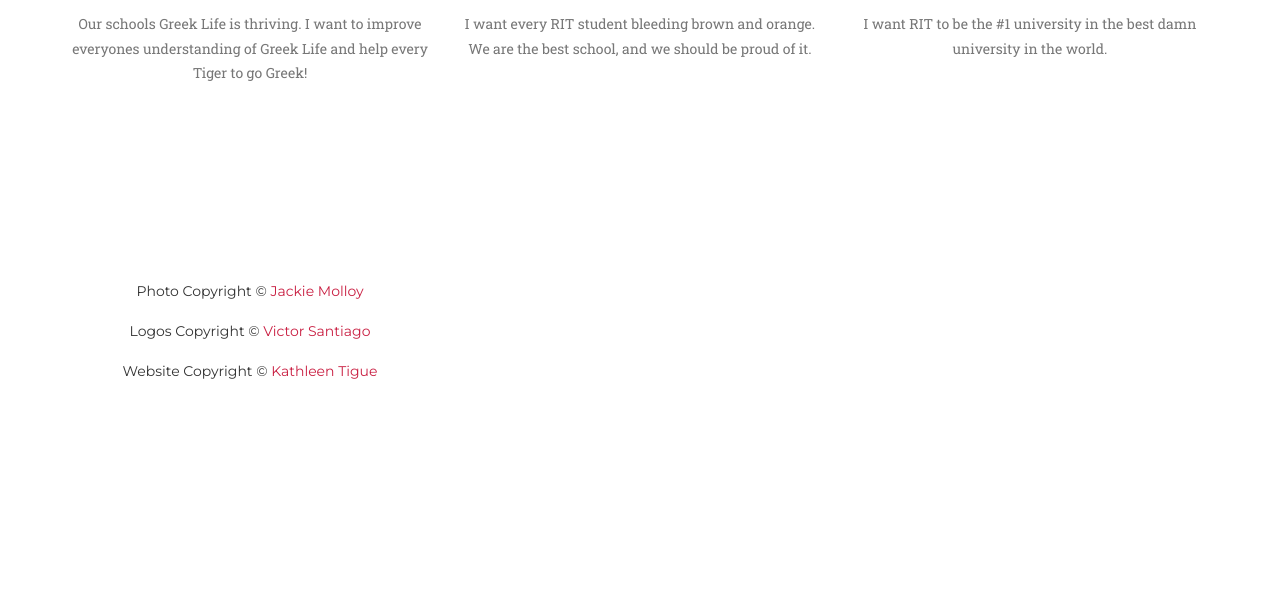
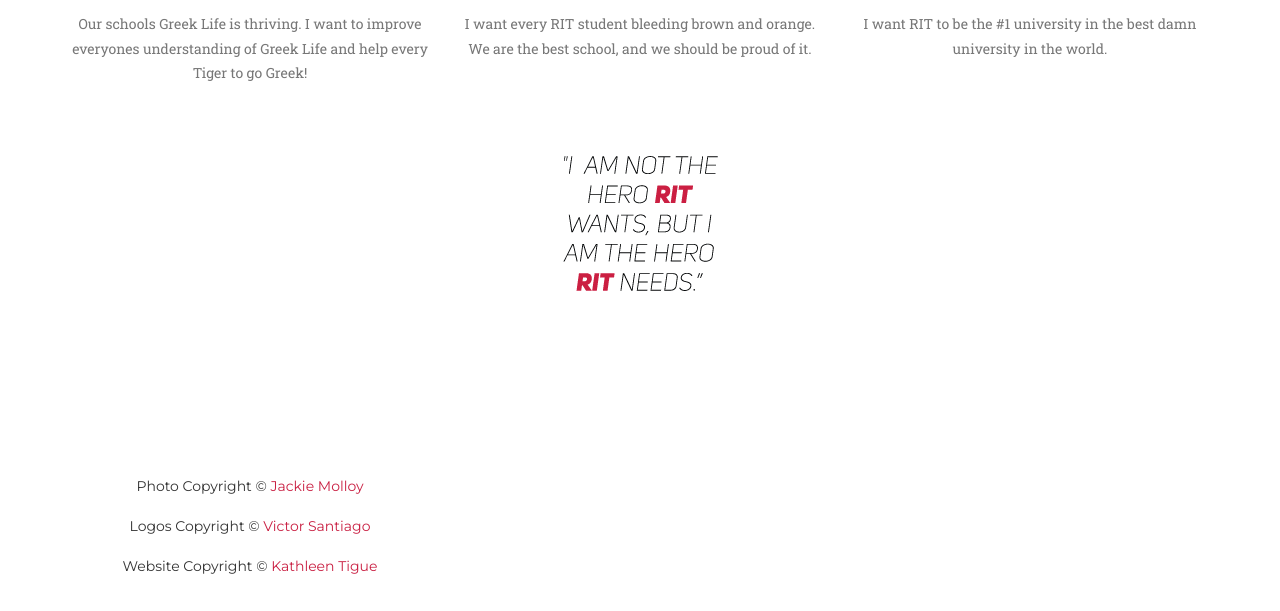
Before and after one commit to SJ4SG/SJ4SG.github.io, a plain HTML site: page index.html in a window 1280 px wide. Shown: the part 1289-1900 px from the top of the page. Before the commit the page ends 1705 px from the top, so only its background shows below. Drawn offline with nearby package versions, Linux system fonts and the light colour scheme; a web font is replaced by a local one.

Commit message:
no message

```diff
--- a/index.html
+++ b/index.html
@@ -97,10 +97,10 @@
                 </div>
                 <div class="col-md-4">
                     <span class="fa-stack fa-4x">
-
                     </span>
                     <h4 class="service-heading">Tiger SpiRIT</h4>
                     <p class="text-muted">I want every RIT student bleeding brown and orange. We are the best school, and we should be proud of it.</p>
+
                 </div>
                 <div class="col-md-4">
                     <span class="fa-stack fa-4x">
@@ -109,6 +109,12 @@
                     <h4 class="service-heading">RIT #1</h4>
                     <p class="text-muted">I want RIT to be the #1 university in the best damn university in the world. </p>
                 </div>
+            </div>
+        </br>
+        </br>
+        </br>
+            <div class="col-lg-12 text-center">
+             <img src="img/logos/quote.png"
             </div>
         </div>
     </section>
```
Also changed, not shown: img/logos/quote.png (added).
